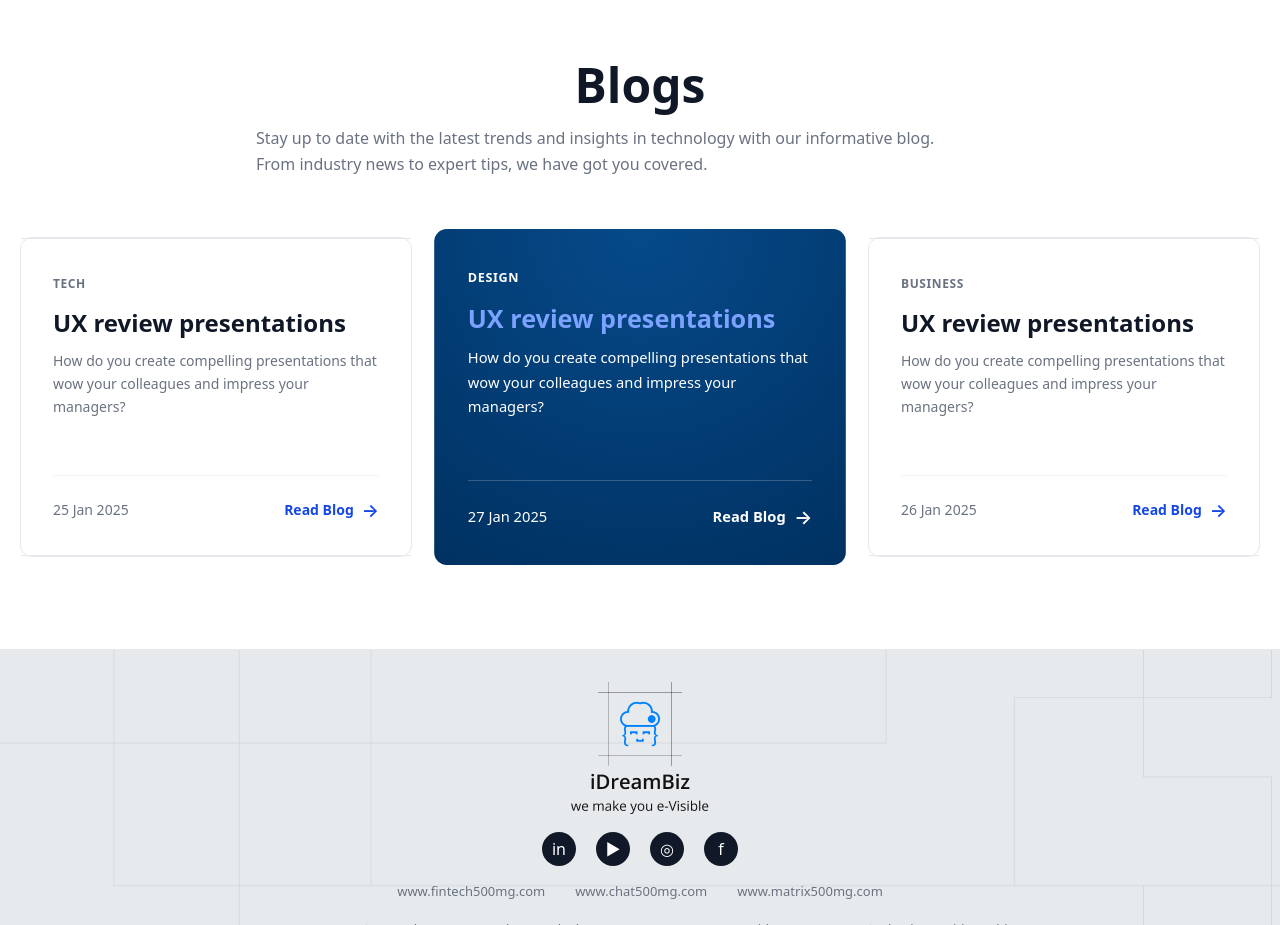
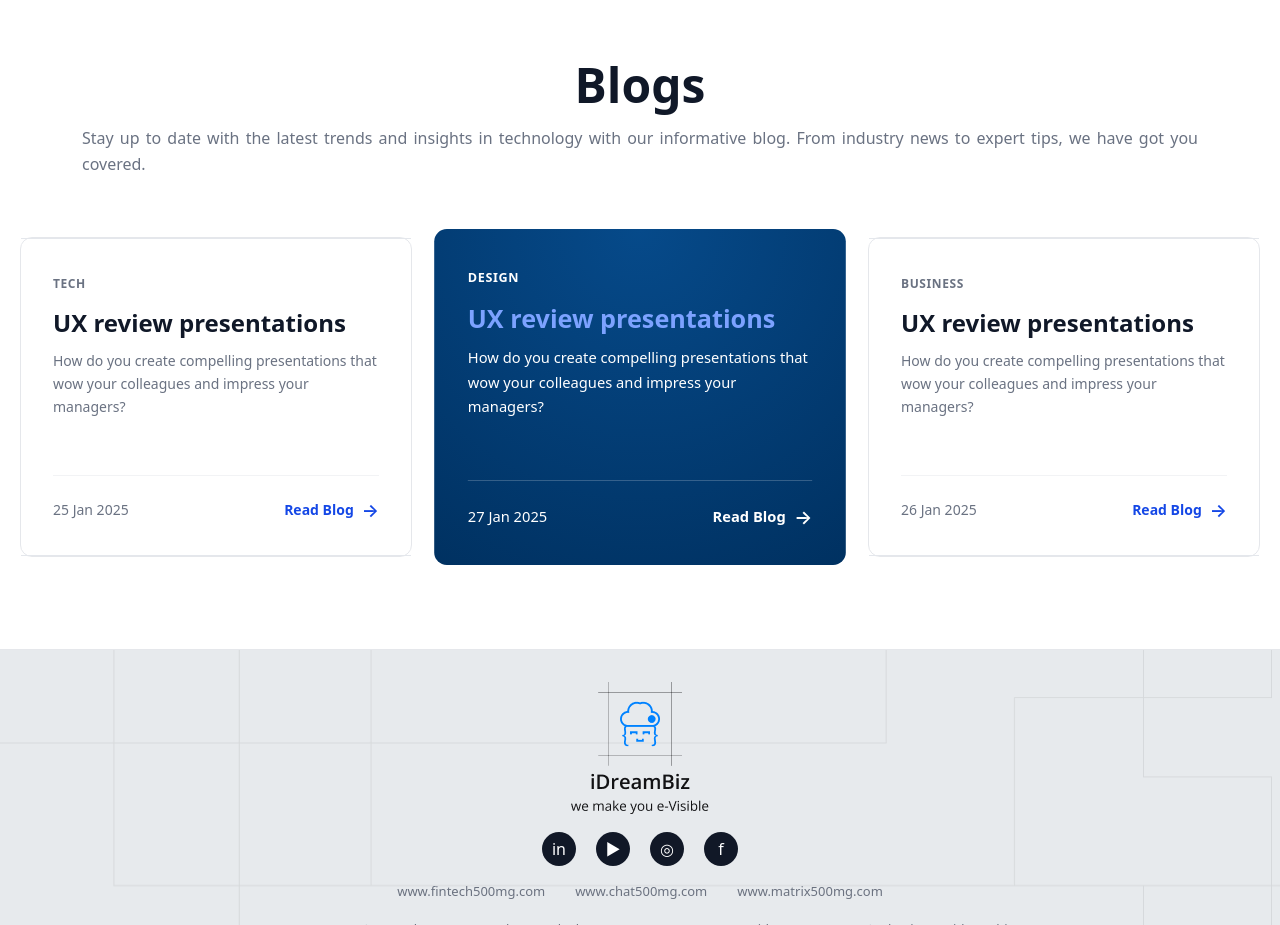
Before and after one commit to Sachin-Engineer/Assignment, a React (Vite) app: page / in a window 1280 px wide. Shown: the part 4100-5025 px from the top of the page. Built offline with nearby package versions, Linux system fonts and the light colour scheme; a web font is replaced by a local one.

Commit message:
Fix: something

```diff
--- a/src/components/BlogsSection.jsx
+++ b/src/components/BlogsSection.jsx
@@ -33,8 +33,8 @@ const BlogsSection = () => {
     <section className="py-12 sm:py-16 md:py-20 max-w-[1440px] mx-auto">
       <div className="text-center mb-12 md:mb-15">
         <h2 className="text-3xl md:text-4xl lg:text-5xl font-semibold text-gray-900 mb-4">Blogs</h2>
-        <p className="text-justify text-sm md:text-base text-gray-500 leading-relaxed max-w-3xl mx-auto">
-          Stay up to date with the latest trends and insights in technology with our informative blog.<br />
+        <p className="text-justify text-sm md:text-base text-gray-500 leading-relaxed max-w-[90%] mx-auto text-center flex justify-center">
+          Stay up to date with the latest trends and insights in technology with our informative blog.
           From industry news to expert tips, we have got you covered.
         </p>
       </div>
```
